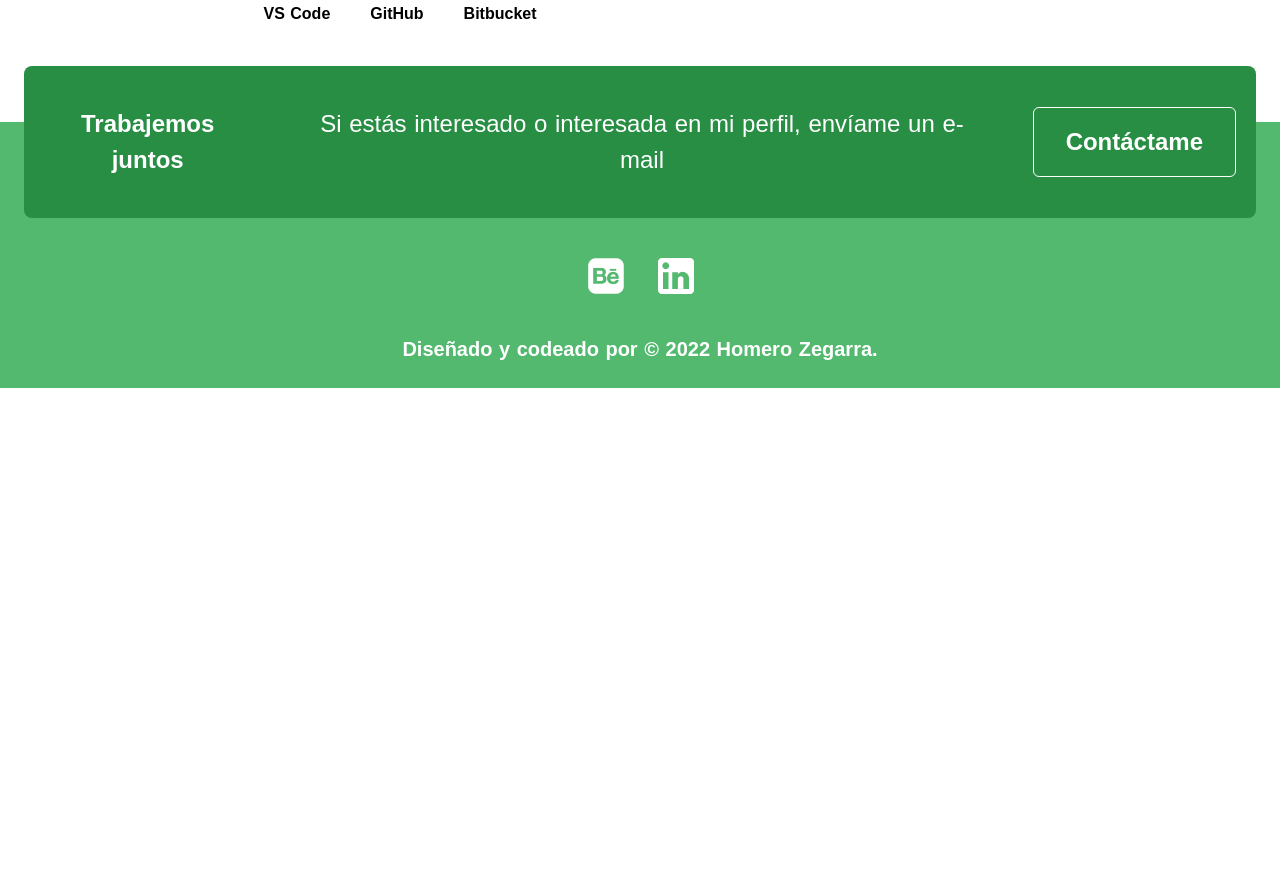
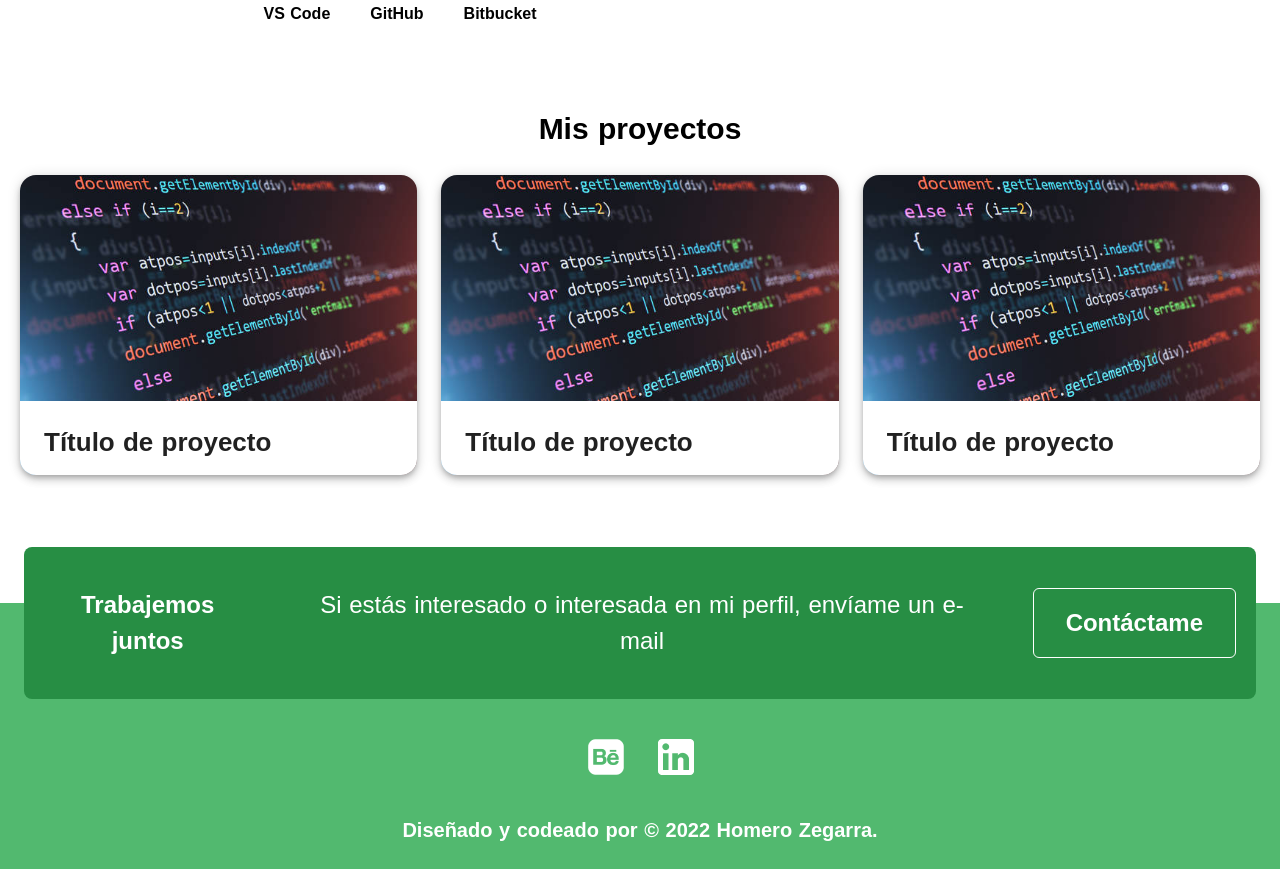
Before and after one commit to Karzten/web-portfolio, a Nuxt app: page / in a window 1280 px wide. Shown: the part 2116-2985 px from the top of the page. Before the commit the page ends 2504 px from the top, so only its background shows below. Built offline with nearby package versions, Linux system fonts and the light colour scheme.

Commit message:
Add(Projects): Add cards to project section

```diff
--- /dev/null
+++ b/components/UI/Card.vue
@@ -0,0 +1,210 @@
+<template>
+    <div class="card">
+        <div class="info">
+            <h1 class="title">Título de proyecto</h1>
+            <p class="description">
+                Lorem ipsum dolor sit amet, consectetur adipisicing elit.
+                Eius esse corporis, velit porro impedit laudantium accusamus! Id velit,
+                illum magni rem mollitia blanditiis iste maiores optio ipsa, est dolorem
+                fugit.
+            </p>
+            <button class="button">Ver más</button>
+        </div>
+    </div>
+</template>
+
+<style scoped>
+.card {
+  border-radius: 16px;
+  margin: 0 auto;
+  width: 540px;
+  max-width: 100%;
+  min-height: 300px;
+  box-shadow: 0px 3px 5px -1px rgba(0, 0, 0, 0.2),
+    0px 5px 8px 0px rgba(0, 0, 0, 0.14),
+    0px 1px 14px 0px rgba(0, 0, 0, 0.12);
+  overflow: hidden;
+  background-image: url(@/static/project/default.jpg);
+  background-size: cover;
+}
+.info {
+  position: relative;
+  width: 100%;
+  height: 300px;
+  background-color: #fff;
+  transform: translateY(100%)
+    translateY(-88px)
+    translateZ(0);
+  transition: transform 0.5s ease-out;
+}
+.info:before {
+  z-index: -1;
+  display: block;
+  position: absolute;
+  content: ' ';
+  width: 100%;
+  height: 100%;
+  overflow: hidden;
+  filter: blur(10px);
+  background-size: cover;
+  opacity: 0.25;
+  transform: translateY(-100%)
+    translateY(88px)
+    translateZ(0);
+  transition: transform 0.5s ease-out;
+}
+.card:hover .info,
+.card:hover .info:before {
+  transform: translateY(0) translateZ(0);
+}
+.title {
+  margin: 0;
+  padding: 30px 30px 30px 24px ;
+  font-size: 32px;
+  font-weight: bold;
+  line-height: 1;
+  color: rgba(0, 0, 0, 0.87);
+}
+.description {
+  margin: 0;
+  padding: 0 24px 24px;
+  font-size: 18px;
+  line-height: 1.5;
+}
+.button {
+  color: white;
+  background-color: #52B96F;
+  padding: 12px 16px;
+  border-radius: 6px;
+  margin-left: 24px;
+}
+.button:hover,
+.button:focus {
+    color: white;
+    background-color: #3b814f;
+    cursor: default;
+}
+h1 {
+  margin-bottom: 0.5em;
+  font-weight: inherit;
+  line-height: 1.2;
+  color: #1c5b72;
+  font-size: 2.618em
+}
+@media (min-width: 280px){
+  .title{
+    font-size: 22px;
+    padding: 20px 20px 16px 20px ;
+  }
+  .description{
+    margin: 0;
+    padding: 0 20px 10px;
+    font-size: 15px;
+    line-height: 1.51;
+  }
+  .info{
+    transform: translateY(100%)
+    translateY(-60px)
+    translateZ(0);
+    height: 270px;
+  }
+  .button {
+    font-weight: bold;
+    font-size: 14px;
+    padding: 8px 16px;
+    margin-left: 20px;
+  }
+  .card {
+    min-height: 270px;
+  }
+}
+@media (min-width: 640px){
+  .title{
+    font-size: 22px;
+    padding: 20px 20px 20px 20px ;
+  }
+  .description{
+    margin: 0;
+    padding: 0 20px 20px;
+    font-size: 14px;
+    line-height: 1.4;
+  }
+  .info{
+    transform: translateY(100%)
+    translateY(-60px)
+    translateZ(0);
+  }
+}
+@media (min-width:768px) {
+  h1 {
+    font-size: 4.236em;
+    font-weight: 300
+  }
+  p {
+    font-size: 1.3em
+  }
+}
+@media (min-width: 1024px) {
+  .title{
+    font-size: 24px;
+    padding: 28px 28px 28px 24px ;
+  }
+  .description {
+    margin: 0;
+    padding: 0 24px 24px;
+    font-size: 16px;
+    line-height: 1.4;
+  }
+  .info{
+    transform: translateY(100%)
+    translateY(-74px)
+    translateZ(0);
+    height: 320px;
+  }
+  .card{
+    min-height: 320px;
+  }
+  .button {
+    font-weight: bold;
+    font-size: 14px;
+    padding: 10px 16px;
+    margin-left: 24px;
+  }
+}
+@media (min-width: 1280px) {
+  .title{
+    font-size: 26px;
+    padding: 28px 28px 28px 24px ;
+  }
+  .description {
+    margin: 0;
+    padding: 0 24px 24px;
+    font-size: 16px;
+    line-height: 1.6;
+  }
+  .info{
+    transform: translateY(100%)
+    translateY(-74px)
+    translateZ(0);
+    height: 300px;
+  }
+  .card{
+    min-height: 300px;
+  }
+  .button {
+    font-weight: bold;
+    font-size: 14px;
+    padding: 10px 16px;
+    margin-left: 24px;
+  }
+}
+
+p {
+  margin-bottom: 1.3em;
+  line-height: 1.618
+}
+a {
+  color: #e03616;
+  text-decoration: none
+}
+</style>
--- /dev/null
+++ b/components/sections/Projects.vue
@@ -0,0 +1,19 @@
+<template>
+  <section class="flex flex-col gap-6 font-oxanium px-5">
+    <h1 class="text-center font-bold text-2xl lg:text-3xl">Mis proyectos</h1>
+    <div class="grid grid-cols-1 sm:grid-cols-2 md:grid-cols-2 lg:grid-cols-3 gap-6">
+      <Card />
+      <Card />
+      <Card />
+    </div>
+  </section>
+</template>
+
+<script>
+import Card from '@/components/UI/Card'
+export default {
+  components: {
+    Card
+  },
+}
+</script>
--- a/pages/index.vue
+++ b/pages/index.vue
@@ -4,7 +4,8 @@
     <Presentation class="mt-8 md:mt-10 lg:mt-12"/>
     <Description class="mt-8 md:mt-10 lg:mt-12"/>
     <Skills class="mt-8 md:mt-10 lg:mt-12"/>
-    <Footer class="mt-64 md:mt-48 lg:mt-24"/>
+    <Projects class="mt-8 md:mt-10 lg:mt-12"/>
+    <Footer class="mt-64 md:mt-48 lg:mt-24 xl:mt-32 2xl:mt-40"/>
   </div>
 </template>
 
@@ -13,10 +14,11 @@
 import Presentation from '~/components/sections/Presentation.vue'
 import Description from '~/components/sections/Description.vue'
 import Skills from '~/components/sections/Skills.vue'
+import Projects from '~/components/sections/Projects.vue'
 import Footer from '~/components/UI/Footer.vue'
 export default {
   components: {
-    Header, Presentation, Description, Skills, Footer
+    Header, Presentation, Description, Skills, Projects, Footer
   }
 }
 </script>
```
Also changed, not shown: static/project/crunchyroll.jpg (added), static/project/default.jpg (added).
